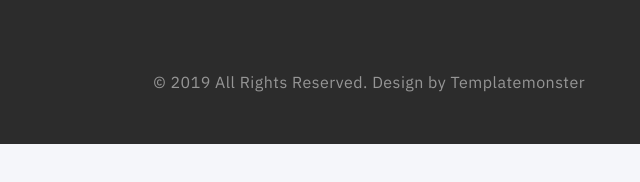
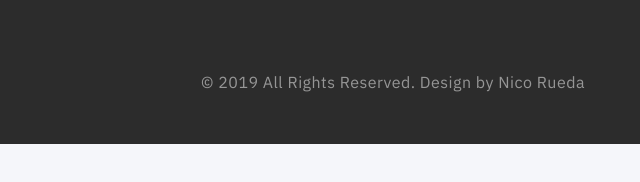
Before and after one commit to nicorueda98/my-project, a plain HTML site: page index.html in a window 1280 px wide. Shown: the part 4457-4639 px from the top of the page, 640-1280 px from the left. Drawn offline with Linux system fonts and the light colour scheme.

Commit message:
rights reserved

```diff
--- a/index.html
+++ b/index.html
@@ -505,7 +505,7 @@
               <div class="container">
                 <div class="footer-standard-aside"><a class="brand" href="index.html"><img src="images/logo-inverse-176x28.png" alt="" width="176" height="28" srcset="images/logo-inverse-352x56.png 2x"/></a>
                   <!-- Rights-->
-                  <p class="rights"><span>&copy;&nbsp;</span><span class="copyright-year"></span><span>&nbsp;</span><span>All Rights Reserved.</span><span>&nbsp;</span><br class="d-sm-none"/>Design&nbsp;by&nbsp;<a href="https://www.templatemonster.com/">Templatemonster</a></p>
+                  <p class="rights"><span>&copy;&nbsp;</span><span class="copyright-year"></span><span>&nbsp;</span><span>All Rights Reserved. Design by Nico Rueda</a></p>
                 </div>
               </div>
             </footer>
```
